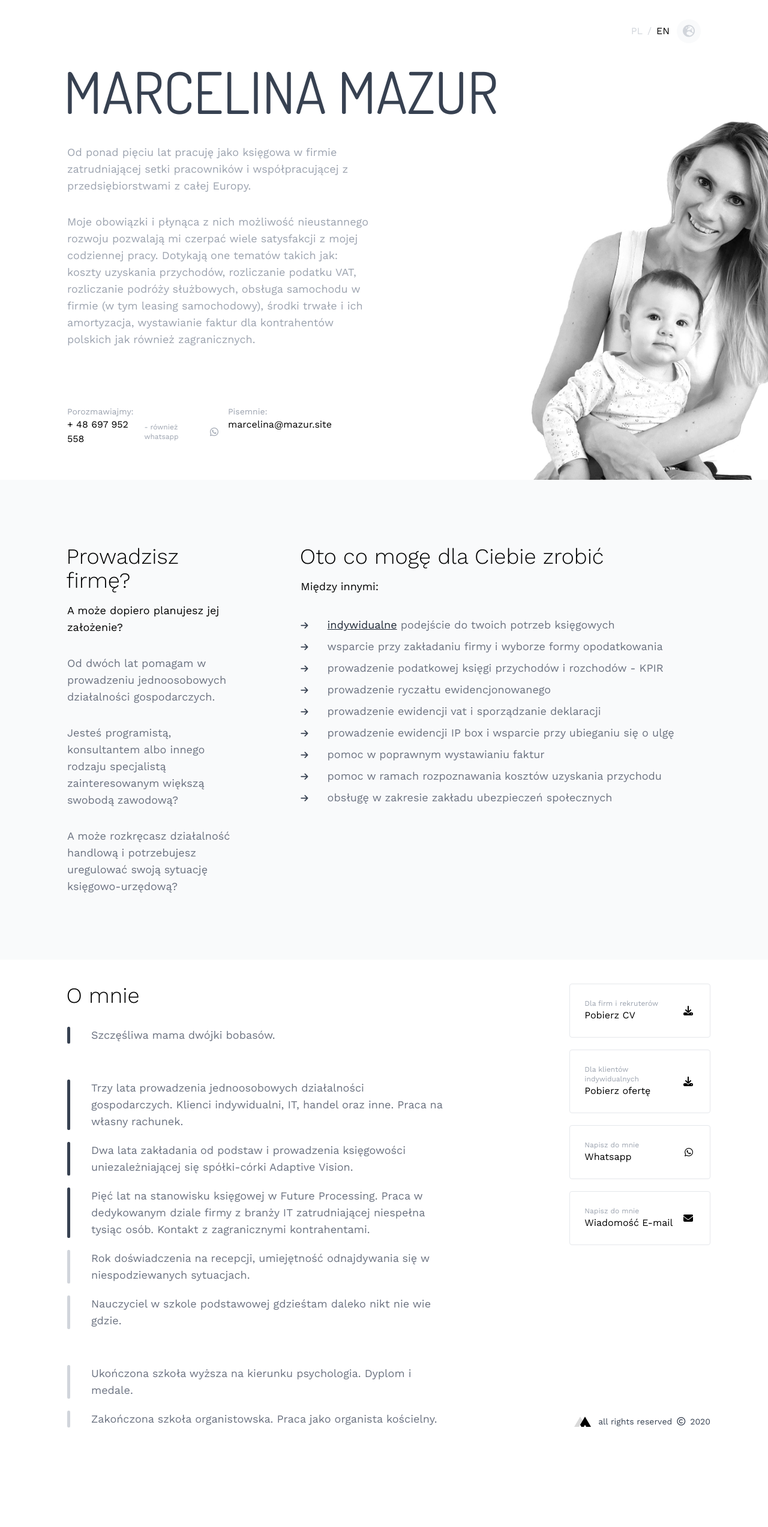
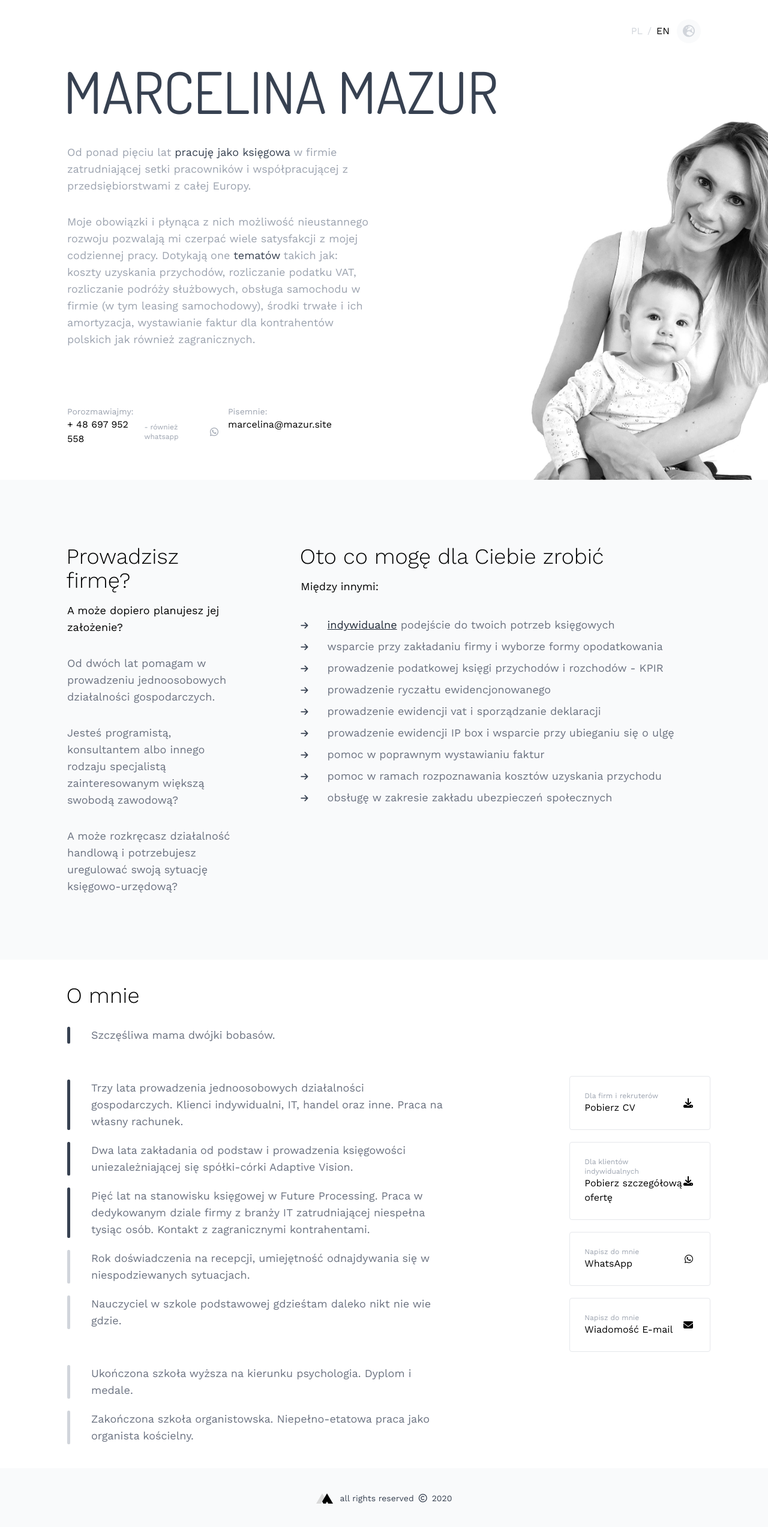
Before and after one commit to magicwrites/site-mazur, a SvelteKit app: page /marcelina in a window 1280 px wide. Shown: the whole page at 60% size. Before the commit the page ends 2420 px from the top, so only its background shows below. Built offline with nearby package versions, Linux system fonts and the light colour scheme.

Commit message:
some extra content

```diff
--- a/src/components/content/marcelina/Experience.svelte
+++ b/src/components/content/marcelina/Experience.svelte
@@ -3,8 +3,6 @@
 	import ExperienceTimeline from '$components/content/maciej/experience/Timeline.svelte';
 	import Point from '$components/shared/Point.svelte';
 	import Button from '$components/shared/Button.svelte';
-	import Logo from '$components/shared/Logo.svelte';
-	import Copyrights from '$components/shared/Copyrights.svelte';
 	// import { en, pl } from './index.content';
 	// import { isPolish } from './../../stores/language';
 
@@ -17,12 +15,12 @@
 			<div class="text-4xl font-light font-work pb-8" style="margin-left: -1.5px">O mnie</div>
 
 			<section class="flex flex-col gap-y-5">
-				<div class="text-gray-500 text-lg font-work relative pl-10 mb-10">
+				<div class="text-gray-500 text-lg font-work relative pl-6 xl:pl-10 mb-10">
 					<aside class="border-l border-4 border-gray-700 rounded absolute top-0 bottom-0 left-0" />
 					<div class="flex items-center gap-x-3">Szczęśliwa mama dwójki bobasów.</div>
 				</div>
 
-				<div class="text-gray-500 text-lg font-work relative pl-10">
+				<div class="text-gray-500 text-lg font-work relative pl-6 xl:pl-10">
 					<aside class="border-l border-4 border-gray-700 rounded absolute top-0 bottom-0 left-0" />
 					<div>
 						Trzy lata prowadzenia jednoosobowych działalności gospodarczych. Klienci indywidualni,
@@ -30,7 +28,7 @@
 					</div>
 				</div>
 
-				<div class="text-gray-500 text-lg font-work relative pl-10">
+				<div class="text-gray-500 text-lg font-work relative pl-6 xl:pl-10">
 					<aside class="border-l border-4 border-gray-700 rounded absolute top-0 bottom-0 left-0" />
 					<div>
 						Dwa lata zakładania od podstaw i prowadzenia księgowości uniezależniającej się
@@ -38,7 +36,7 @@
 					</div>
 				</div>
 
-				<div class="text-gray-500 text-lg font-work relative pl-10">
+				<div class="text-gray-500 text-lg font-work relative pl-6 xl:pl-10">
 					<aside class="border-l border-4 border-gray-700 rounded absolute top-0 bottom-0 left-0" />
 					<div>
 						Pięć lat na stanowisku księgowej w Future Processing. Praca w dedykowanym dziale firmy z
@@ -46,7 +44,7 @@
 					</div>
 				</div>
 
-				<div class="text-gray-500 text-lg font-work relative pl-10">
+				<div class="text-gray-500 text-lg font-work relative pl-6 xl:pl-10">
 					<aside class="border-l border-4 border-gray-300 rounded absolute top-0 bottom-0 left-0" />
 					<div>
 						Rok doświadczenia na recepcji, umiejętność odnajdywania się w niespodziewanych
@@ -54,40 +52,38 @@
 					</div>
 				</div>
 
-				<div class="text-gray-500 text-lg font-work relative pl-10">
+				<div class="text-gray-500 text-lg font-work relative pl-6 xl:pl-10">
 					<aside class="border-l border-4 border-gray-300 rounded absolute top-0 bottom-0 left-0" />
 					<div>Nauczyciel w szkole podstawowej gdzieśtam daleko nikt nie wie gdzie.</div>
 				</div>
 
-				<div class="text-gray-500 text-lg font-work relative pl-10 mt-10">
+				<div class="text-gray-500 text-lg font-work relative pl-6 xl:pl-10 mt-10">
 					<aside class="border-l border-4 border-gray-300 rounded absolute top-0 bottom-0 left-0" />
 					<div>Ukończona szkoła wyższa na kierunku psychologia. Dyplom i medale.</div>
 				</div>
 
-				<div class="text-gray-500 text-lg font-work relative pl-10">
+				<div class="text-gray-500 text-lg font-work relative pl-6 xl:pl-10">
 					<aside class="border-l border-4 border-gray-300 rounded absolute top-0 bottom-0 left-0" />
-					<div>Zakończona szkoła organistowska. Praca jako organista kościelny.</div>
+					<div>
+						Zakończona szkoła organistowska. Niepełno-etatowa praca jako organista kościelny.
+					</div>
 				</div>
 			</section>
 		</section>
 
-		<aside class="flex flex-col h-full justify-between">
+		<aside class="flex flex-col h-full justify-center p-4 xl:p-0 pt-16 xl:pt-0">
 			<section class="flex flex-col gap-y-5">
 				<Button subtitle="Dla firm i rekruterów" icon="fas fa-download">Pobierz CV</Button>
-				<Button subtitle="Dla klientów indywidualnych" icon="fas fa-download">Pobierz ofertę</Button
+				<Button subtitle="Dla klientów indywidualnych" icon="fas fa-download"
+					>Pobierz szczegółową ofertę</Button
 				>
-				<Button subtitle="Napisz do mnie" icon="fa-brands fa-whatsapp">Whatsapp</Button>
-				<Button subtitle="Napisz do mnie" icon="fas fa-envelope">Wiadomość E-mail</Button>
+				<a href="https://wa.me/48697952558" target="_blank">
+					<Button subtitle="Napisz do mnie" icon="fa-brands fa-whatsapp">WhatsApp</Button>
+				</a>
+				<a href="mailto:marcelina@mazur.site" target="_blank">
+					<Button subtitle="Napisz do mnie" icon="fas fa-envelope">Wiadomość E-mail</Button>
+				</a>
 			</section>
-
-			<footer class="ml-auto flex items-center">
-				<div class="w-7">
-					<Logo />
-				</div>
-				<div class="pl-3">
-					<Copyrights />
-				</div>
-			</footer>
 		</aside>
 	</div>
 </section>
--- a/src/components/content/marcelina/about/Description.svelte
+++ b/src/components/content/marcelina/about/Description.svelte
@@ -1,13 +1,18 @@
 <section class="font-work text-lg text-gray-400">
 	<div>
-		Od ponad pięciu lat pracuję jako księgowa w firmie zatrudniającej setki pracowników i
-		współpracującej z przedsiębiorstwami z całej Europy.
+		Od ponad pięciu lat <a
+			href="#o-mnie"
+			class="text-gray-700 border-b border-transparent hover:border-black transition"
+			>pracuję jako księgowa</a
+		> w firmie zatrudniającej setki pracowników i współpracującej z przedsiębiorstwami z całej Europy.
 	</div>
 	<div class="mt-8">
 		Moje obowiązki i płynąca z nich możliwość nieustannego rozwoju pozwalają mi czerpać wiele
-		satysfakcji z mojej codziennej pracy. Dotykają one tematów takich jak: koszty uzyskania
-		przychodów, rozliczanie podatku VAT, rozliczanie podróży służbowych, obsługa samochodu w firmie
-		(w tym leasing samochodowy), środki trwałe i ich amortyzacja, wystawianie faktur dla
-		kontrahentów polskich jak również zagranicznych.
+		satysfakcji z mojej codziennej pracy. Dotykają one <a
+			href="#oferta"
+			class="text-gray-700 border-b border-transparent hover:border-black transition">tematów</a
+		> takich jak: koszty uzyskania przychodów, rozliczanie podatku VAT, rozliczanie podróży służbowych,
+		obsługa samochodu w firmie (w tym leasing samochodowy), środki trwałe i ich amortyzacja, wystawianie
+		faktur dla kontrahentów polskich jak również zagranicznych.
 	</div>
 </section>
--- /dev/null
+++ b/src/routes/maciej/konto/+page.svelte
@@ -0,0 +1,26 @@
+<script>
+	import Logo from '$components/shared/Logo.svelte';
+	import Copyrights from '$components/shared/Copyrights.svelte';
+	import Experience from '$components/content/maciej/Experience.svelte';
+	import Skillset from '$components/content/maciej/Skillset.svelte';
+	import About from '$components/content/maciej/About.svelte';
+	import Links from '$components/content/maciej/Links.svelte';
+	// import { en, pl } from './index.content';
+	// import { isPolish } from './../../stores/language';
+
+	// $: texts = $isPolish ? pl : en;
+</script>
+
+<svelte:head>
+	<title>Maciej Mazur - konto do wpłat</title>
+</svelte:head>
+
+<section class="flex h-screen font-work p-4">
+	<section class="m-auto">
+		<div class="pb-2 text-gray-400">Środki w EURO</div>
+		<div class="text-4xl -ml-0.5">PL 85 1050 1618 1000 0097 0465 6108</div>
+
+		<div class="pb-2 pt-20 text-gray-400">Środki w PLN</div>
+		<div class="text-4xl -ml-0.5">47 1050 1618 1000 0023 2118 9355</div>
+	</section>
+</section>
--- a/src/routes/marcelina/+page.svelte
+++ b/src/routes/marcelina/+page.svelte
@@ -22,14 +22,25 @@
 	</section>
 
 	<section class="sm:px-16 lg:px-24 2xl:px-48 bg-gray-50 print:bg-transparent">
-		<div class="py-10 print:py-0 xl:h-screen print:h-auto flex items-center" id="offer">
+		<div class="py-10 print:py-0 xl:h-screen print:h-auto flex items-center" id="oferta">
 			<Offer />
 		</div>
 	</section>
 
 	<section class="sm:px-16 lg:px-24 2xl:px-48">
-		<div class="py-10 print:py-0 2xl:min-h-screen print:h-auto flex items-center" id="experience">
+		<div class="py-10 print:py-0 2xl:min-h-screen print:h-auto flex items-center" id="o-mnie">
 			<Experience />
 		</div>
 	</section>
+
+	<footer
+		class="sm:px-16 lg:px-24 2xl:px-48 bg-gray-50 print:bg-transparent flex items-center justify-center py-10"
+	>
+		<div class="w-7">
+			<Logo />
+		</div>
+		<div class="pl-3">
+			<Copyrights />
+		</div>
+	</footer>
 </section>
--- a/tailwind.config.cjs
+++ b/tailwind.config.cjs
@@ -3,10 +3,6 @@ module.exports = {
 	content: ['./src/**/*.{html,js,svelte,ts}'],
 	theme: {
 		extend: {
-			spacing: {
-				'screen-1/10': '10vh',
-				'screen-8/10': '80vh'
-			},
 			screens: {
 				print: { raw: 'print' }
 			}
```
